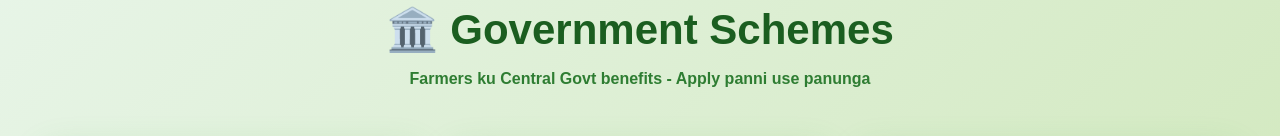
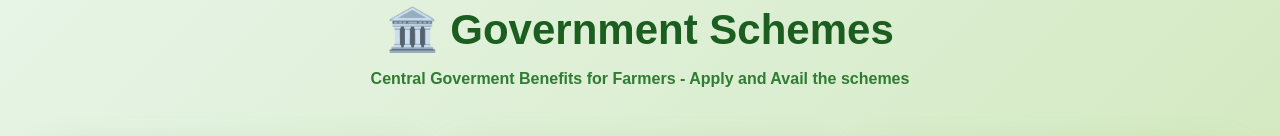
Before and after one commit to abinayasrik24-max/farmer---app, a Next.js app: page /schemes in a window 1280 px wide. Shown: the part 165-301 px from the top of the page. Built offline with nearby package versions, Linux system fonts and the light colour scheme.

Commit message:
Change schemes subtitle to pure English

```diff
--- a/src/app/schemes/page.tsx
+++ b/src/app/schemes/page.tsx
@@ -97,7 +97,7 @@ export default function SchemesPage() {
             fontSize: '16px',
             fontWeight: '600'
           }}>
-            Farmers ku Central Govt benefits - Apply panni use panunga
+            Central Goverment Benefits for Farmers - Apply and Avail the schemes
           </p>
         </div>
 
```
